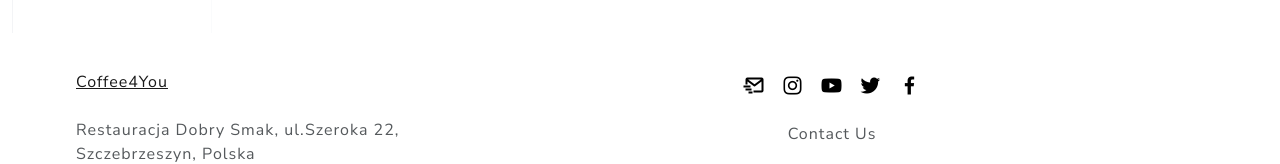
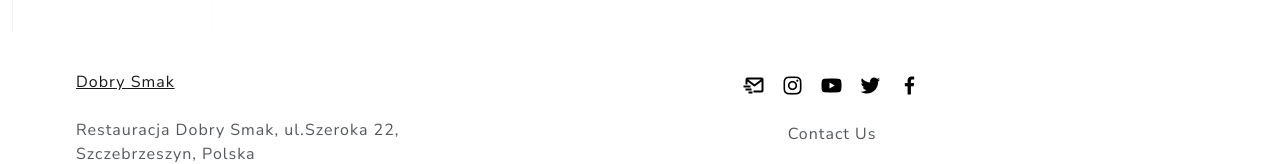
Before and after one commit to Anna-Pawlewicz/SPA-zaliczenie, a Vue app: page /contact in a window 1280 px wide. Shown: the part 202-366 px from the top of the page. Built offline with nearby package versions, Linux system fonts and the light colour scheme; a web font is replaced by a local one.

Commit message:
add style

```diff
--- a/src/views/ContactView.vue
+++ b/src/views/ContactView.vue
@@ -5,7 +5,7 @@
   <div class="container">
           <div class="row">
             <div class="col-md-4 pr-md-5">
-              <a href="#" class="footer-logo d-block mb-4">Coffee4You</a>
+              <a href="#" class="footer-logo d-block mb-4">Dobry Smak</a>
               <p>Restauracja Dobry Smak, ul.Szeroka&nbsp;22, Szczebrzeszyn, Polska</p>
             </div>
 
```
